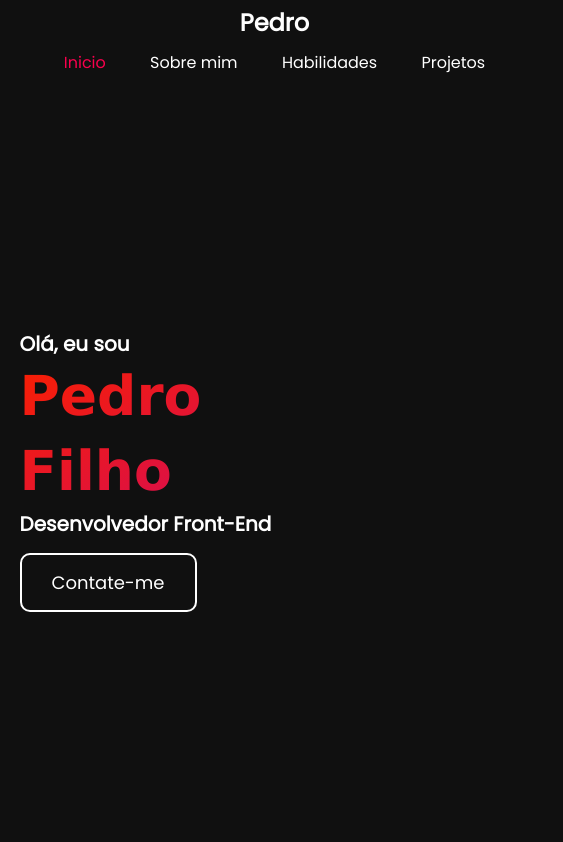
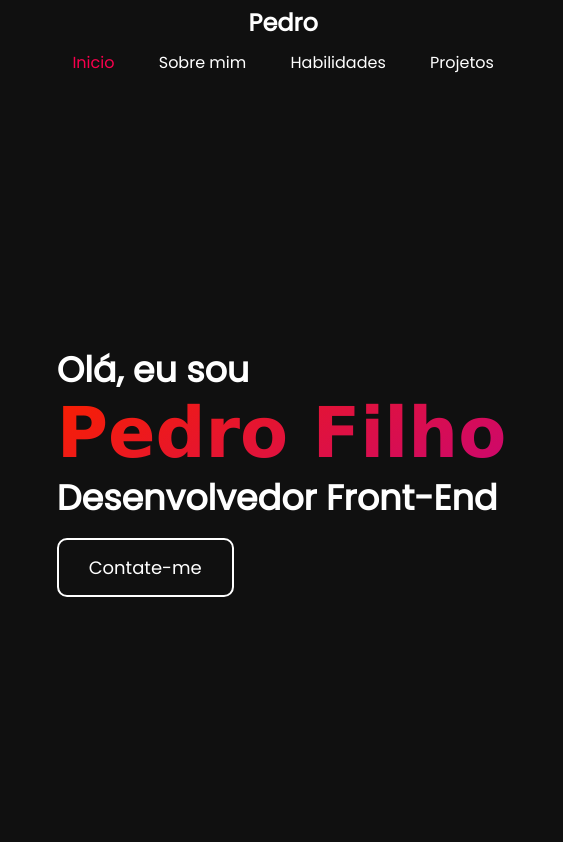
Before and after one commit to PedroFilho233/pedrofilho233.github.io, a plain HTML site: page index.html in a window 390 px wide. Shown: the top 842 px of the page, 563 px wide, since content can reach past the window. Drawn offline with Linux system fonts and the light colour scheme; grey boxes are pictures that could not be loaded.

Commit message:
Realizando alterações na responsividade

```diff
--- a/css/style.css
+++ b/css/style.css
@@ -7,6 +7,7 @@
 
 body {
     background-color: #101010;
+    min-width: 563px;
 }
 
 header, #inicio, #sobre, #habilidades, #projetos {
@@ -153,7 +154,7 @@ a.btn:hover {
 #habilidades {
     display: flex;
     align-items: center;
-    height: 100vh;
+    min-height: 100vh;
     justify-content: space-around;
     flex-direction: column;
 }
@@ -202,8 +203,11 @@ a.btn:hover {
     background-color: #191919;
 }
 
+@media(max-width: 844px) {
+    #inicio {
+        justify-content: center;
+    }
 
-@media(max-width: 844px) {
     .sobre-infos {
         justify-content: center;
     }
@@ -218,28 +222,27 @@ a.btn:hover {
 }
 
 @media(max-width: 699px) {
-    .inicio-infos h1 {
-        font-size: 80px;
+    .centralizador-1 {
+        justify-content: center;
     }
 
-    .inicio-infos h2 {
-        font-size: 45px;
+    nav {
+        display: flex;
+        justify-content: center;
+        flex-wrap: wrap;
+        width: 100%;
     }
-}
 
-@media(max-width: 699px) {
+    #habilidades {
+        justify-content: space-evenly;
+    }
+
     .inicio-infos h1 {
         font-size: 75px;
     }
 
     .inicio-infos h2 {
         font-size: 40px;
-    }
-}
-
-@media(max-width: 586px) {
-    .centralizador-1 {
-        justify-content: center;
     }
 }
 
@@ -252,33 +255,3 @@ a.btn:hover {
         font-size: 35px;
     }
 }
-
-@media(max-width: 494px) {
-    .inicio-infos h1 {
-        font-size: 65px;
-    }
-
-    .inicio-infos h2 {
-        font-size: 30px;
-    }
-}
-
-@media(max-width: 458px) {
-    .inicio-infos h1 {
-        font-size: 60px;
-    }
-
-    .inicio-infos h2 {
-        font-size: 25px;
-    }
-}
-
-@media(max-width: 425px) {
-    .inicio-infos h1 {
-        font-size: 55px;
-    }
-
-    .inicio-infos h2 {
-        font-size: 20px;
-    }
-}
```
